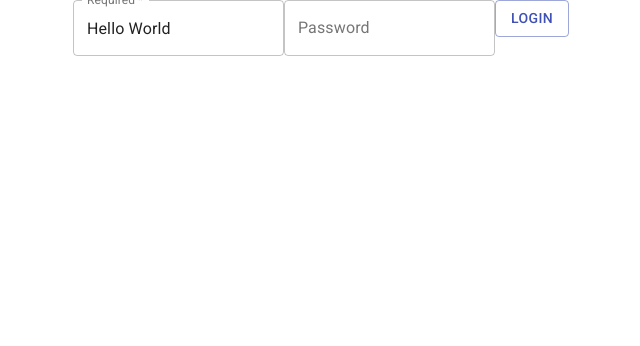
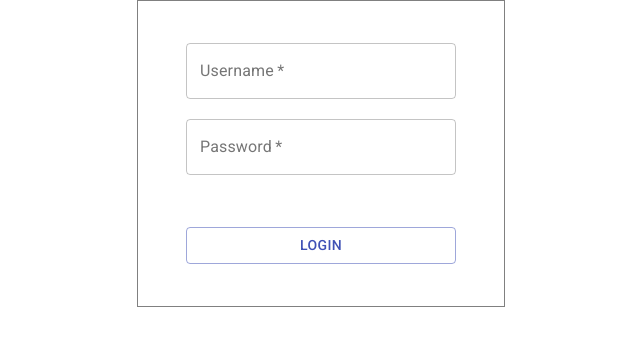
Before and after one commit to BobCaSUaL/digital-login, a React app: page /login in a window 1280 px wide. Shown: the top 346 px of the page, without its empty margins (319-959 px from the left). Built offline with nearby package versions, Linux system fonts and the light colour scheme.

Commit message:
feat: login form layout

```diff
--- a/src/components/LoginForm/LoginForm.js
+++ b/src/components/LoginForm/LoginForm.js
@@ -6,22 +6,33 @@ import { StyledLoginForm } from './styled';
 
 export const LoginForm = () => {
   return (
-    <StyledLoginForm noValidate autoComplete="off">
+    <StyledLoginForm
+      id="login-form"
+      noValidate
+      autoComplete="off"
+    >
+      <div className="form-fields">
         <TextField
+          id="login-form--input-username"
+          label="Username"
+          autoComplete="username"
+          variant="outlined"
           required
-        id="outlined-required"
-        label="Required"
-        defaultValue="Hello World"
-        variant="outlined"
         />
         <TextField
-        id="outlined-password-input"
+          id="login-form--input-password"
           label="Password"
           type="password"
           autoComplete="current-password"
           variant="outlined"
+          required
         />
-      <Button variant="outlined" color="primary">
+      </div>
+      <Button
+        id="login-form--button-login"
+        variant="outlined"
+        color="primary"
+      >
         Login
       </Button>
     </StyledLoginForm>
--- a/src/components/LoginForm/styled.js
+++ b/src/components/LoginForm/styled.js
@@ -1,5 +1,21 @@
 import styled from '@emotion/styled'
 
 export const StyledLoginForm = styled.form`
+  display: flex;
+  flex-direction: column;
+  max-width: 270px;
+  width: 90%;
+  padding: 42px 48px;
 
+  border: 1px solid grey;
+
+  & > .form-fields {
+    display: flex;
+    flex-direction: column;
+    margin-bottom: 52px;
+
+    & > *:not(:last-child) {
+      margin-bottom: 20px;
+    }
+  }
 `;
```
Lines whose indentation alone changed are shown as unchanged.
